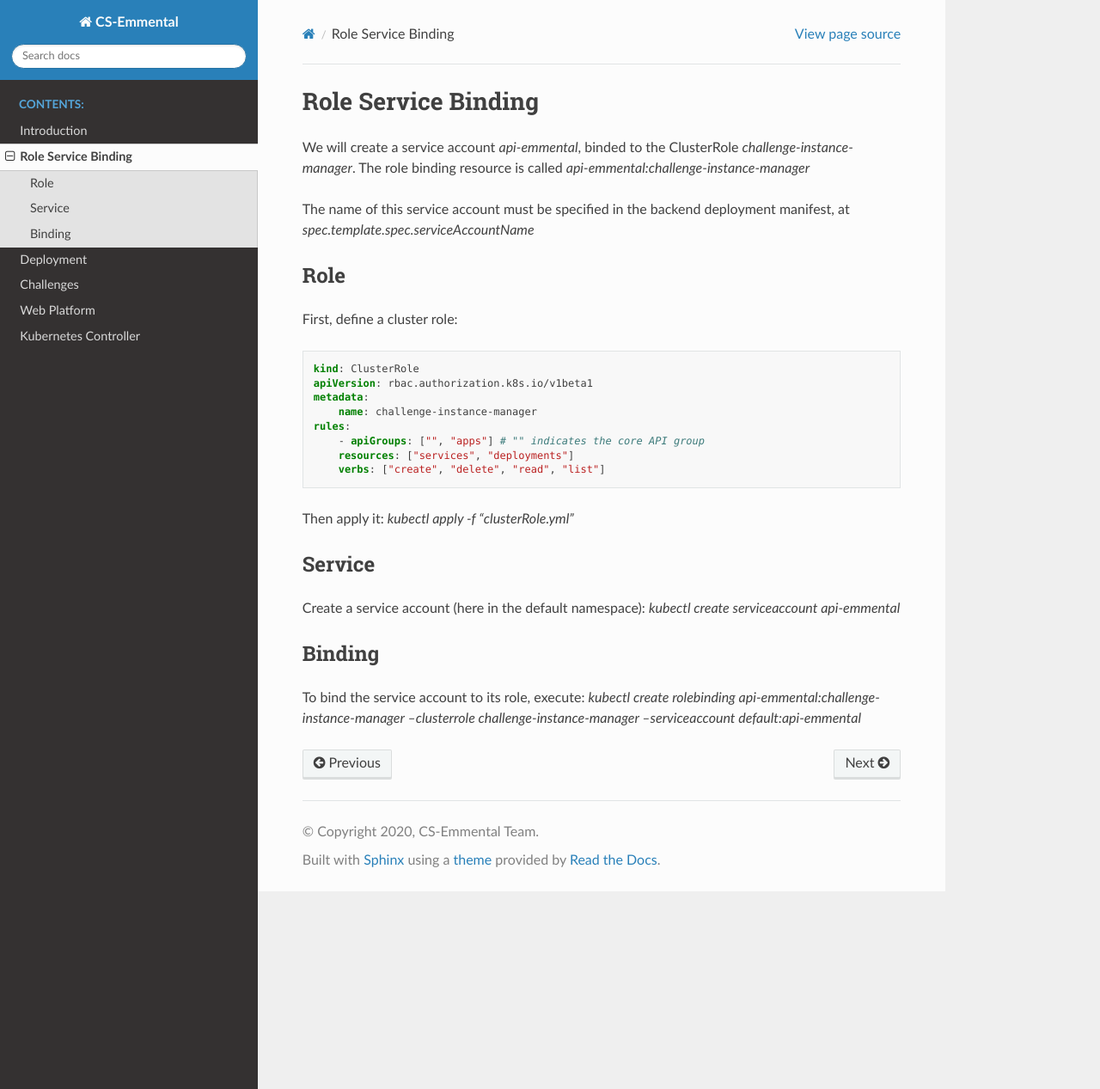
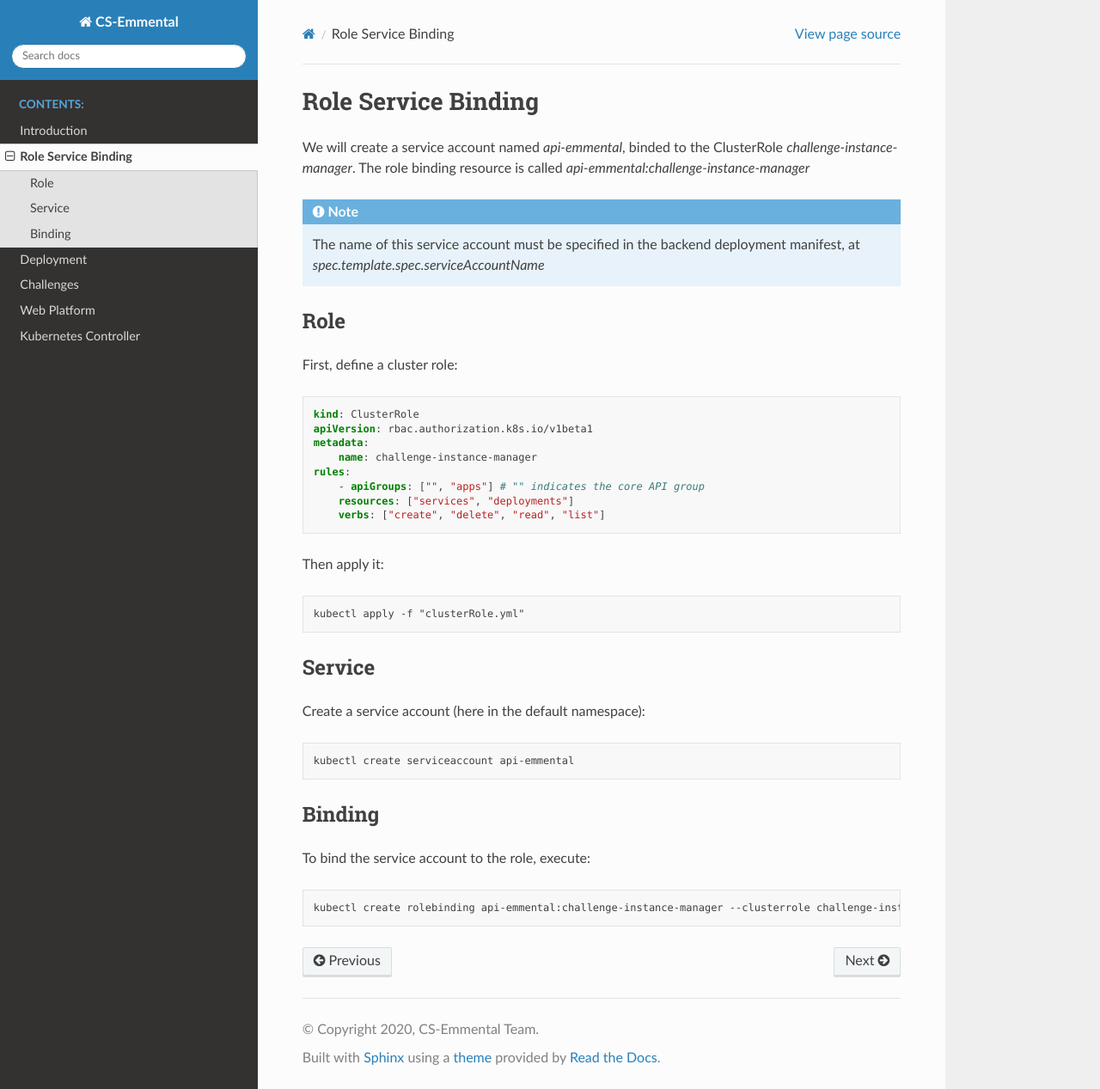
Before and after one commit to CS-Emmental/documentation, a Sphinx documentation site: the page built from source/administration/role-service-binding.rst, in a window 1280 px wide and 1267 px high. Shown: the whole window at 86% size. Built offline with Sphinx 7.4.7 and the Read the Docs theme 2.0.0, drawn with Linux system fonts in a browser that asks for light colours.

Commit message:
Beautify the role-service-binding page

```diff
--- a/source/administration/role-service-binding.rst
+++ b/source/administration/role-service-binding.rst
@@ -3,10 +3,10 @@ Role Service Binding
 
 .. highlight:: yaml
 
-We will create a service account `api-emmental`, binded to the ClusterRole `challenge-instance-manager`.
+We will create a service account named `api-emmental`, binded to the ClusterRole `challenge-instance-manager`.
 The role binding resource is called `api-emmental:challenge-instance-manager`
 
-The name of this service account must be specified in the backend deployment manifest, at `spec.template.spec.serviceAccountName`
+.. note:: The name of this service account must be specified in the backend deployment manifest, at `spec.template.spec.serviceAccountName`
 
 Role
 ^^^^
@@ -22,18 +22,21 @@ First, define a cluster role::
         resources: ["services", "deployments"]
         verbs: ["create", "delete", "read", "list"]
 
-Then apply it:
-`kubectl apply -f "clusterRole.yml"`
+Then apply it::
+
+    kubectl apply -f "clusterRole.yml"
 
 Service
 ^^^^^^^
 
-Create a service account (here in the default namespace):
-`kubectl create serviceaccount api-emmental`
+Create a service account (here in the default namespace)::
+
+    kubectl create serviceaccount api-emmental
 
 
 Binding
 ^^^^^^^
 
-To bind the service account to its role, execute:
-`kubectl create rolebinding api-emmental:challenge-instance-manager --clusterrole challenge-instance-manager --serviceaccount default:api-emmental`
+To bind the service account to the role, execute::
+
+    kubectl create rolebinding api-emmental:challenge-instance-manager --clusterrole challenge-instance-manager --serviceaccount default:api-emmental
```
